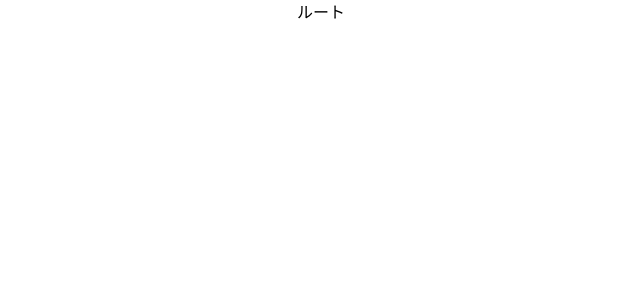
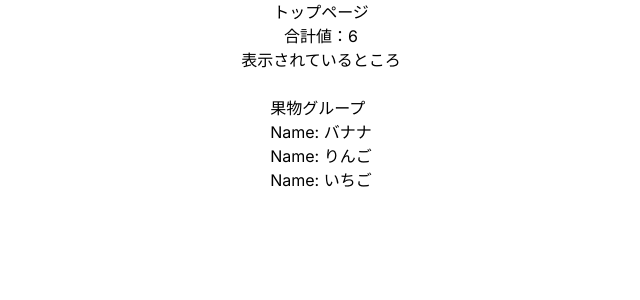
Before and after one commit to takashi823/weather-app, a Next.js app: page / in a window 1280 px wide. Shown: the top 300 px of the page, without its empty margins (319-959 px from the left). Built offline with nearby package versions, Linux system fonts and the light colour scheme.

Commit message:
add: jsx

```diff
--- a/src/app/page.tsx
+++ b/src/app/page.tsx
@@ -1,9 +1,36 @@
 import Image from "next/image";
 
 export default function Home() {
+  // 画面で必要な処理を記載する部分
+  const top = "トップページ";
+  const sum = 1 + 2 + 3;
+  const view = true;
+  const array = [
+    { key: 1, name: "バナナ" },
+    { key: 2, name: "りんご" },
+    { key: 1, name: "いちご" },
+  ];
+
   return (
+    // 表示される部分
     <main className="flex min-h-screen flex-col items-center">
-      ルート
+      <h1>{top}</h1>
+      <p>合計値：{sum}</p>
+
+      {view ? (
+        <div>表示されているところ</div>
+      ) : (
+        <div>表示されていないところ</div>
+      )}
+
+      <div className="pt-6">
+        <h2>果物グループ</h2>
+        {array.map((item) => (
+          <div key={item.key}>
+            <p>Name: {item.name}</p>
+          </div>
+        ))}
+      </div>
     </main>
   );
 }
```
